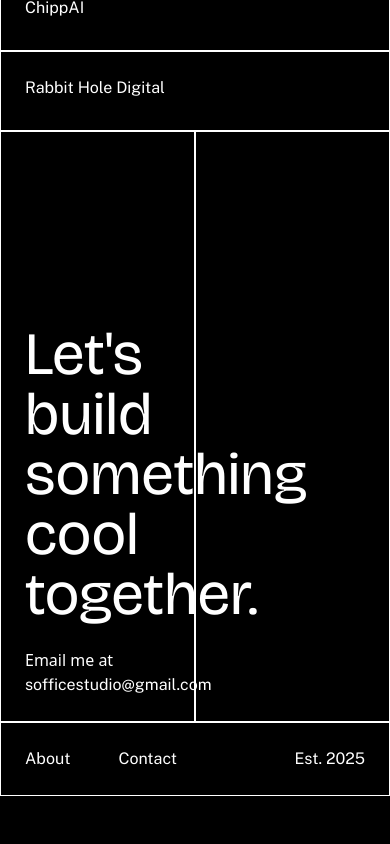
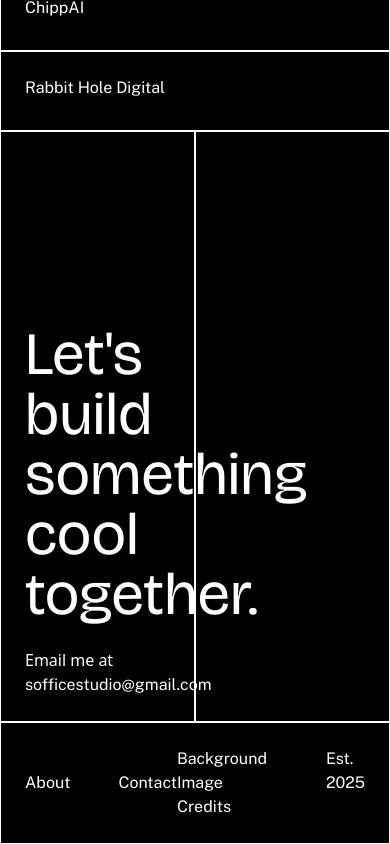
Before and after one commit to ValentinaValverde/sofficestudio, a Next.js app: page / in a window 390 px wide. Shown: the part 1070-1914 px from the top of the page. Before the commit the page ends 1866 px from the top, so only its background shows below. Built offline with nearby package versions, Linux system fonts and the light colour scheme.

Commit message:
apply link animation to footer links

```diff
--- a/components/Footer.tsx
+++ b/components/Footer.tsx
@@ -4,15 +4,19 @@
   return (
     <div className="w-screen border border-white p-6 flex flex-row justify-between items-center z-10">
       <div className="flex flex-row gap-12">
-        <Link href="/about">About</Link>
-        <Link href="/contact">Contact</Link>
+        <Link href="/about" className="link-underline">
+          About
+        </Link>
+        <Link href="/contact" className="link-underline">
+          Contact
+        </Link>
       </div>
 
       <div className="flex flex-row gap-12">
         <Link
           href="https://type-01.com/exploring-the-captivating-ascii-realms-of-enigmatriz/"
           target="_blank"
-          className="hidden md:block"
+          className="hidden md:block link-underline"
         >
           Background Image Credits
         </Link>
```
